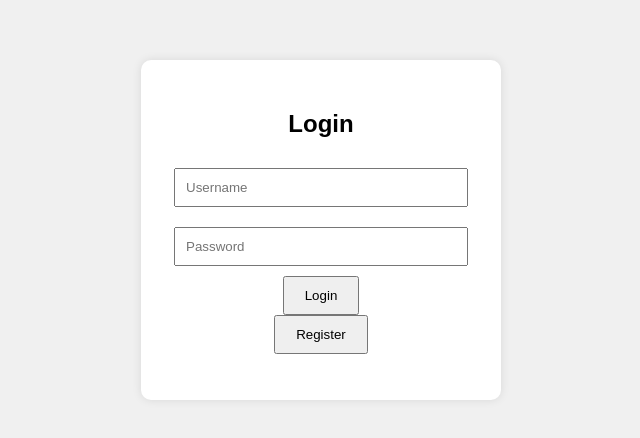
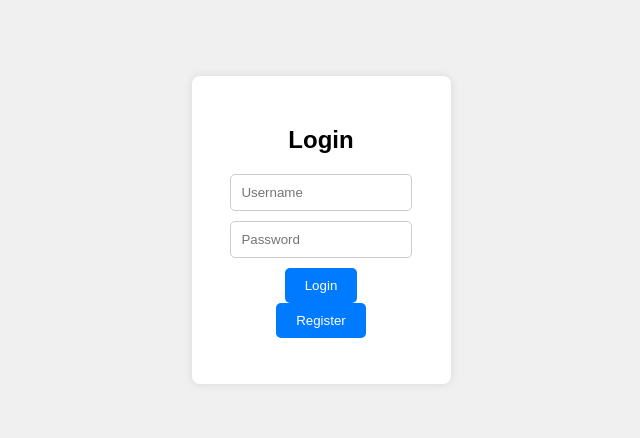
Before and after one commit to greismushi/ReceptionLogin, a plain HTML site: page index.html in a window 1280 px wide. Shown: the part 178-616 px from the top of the page, without its empty margins (319-959 px from the left). Drawn offline with Linux system fonts and the light colour scheme.

Commit message:
Update style.css

```diff
--- a/style.css
+++ b/style.css
@@ -1,28 +1,43 @@
 body {
     font-family: Arial, sans-serif;
-    background-color: #f0f0f0;
     display: flex;
     justify-content: center;
     align-items: center;
     height: 100vh;
+    background-color: #f0f0f0;
 }
 
 .login-container {
     background-color: white;
     padding: 30px;
-    border-radius: 10px;
-    box-shadow: 0px 0px 10px rgba(0,0,0,0.1);
-    width: 300px;
+    border-radius: 8px;
+    box-shadow: 0 0 10px rgba(0,0,0,0.1);
     text-align: center;
 }
 
 input {
-    width: 90%;
+    display: block;
+    width: 80%;
     padding: 10px;
-    margin: 10px 0;
+    margin: 10px auto;
+    border-radius: 5px;
+    border: 1px solid #ccc;
 }
 
 button {
     padding: 10px 20px;
+    border: none;
+    border-radius: 5px;
+    background-color: #007bff;
+    color: white;
     cursor: pointer;
 }
+
+button:hover {
+    background-color: #0056b3;
+}
+
+#message {
+    margin-top: 10px;
+    color: red;
+}
```
